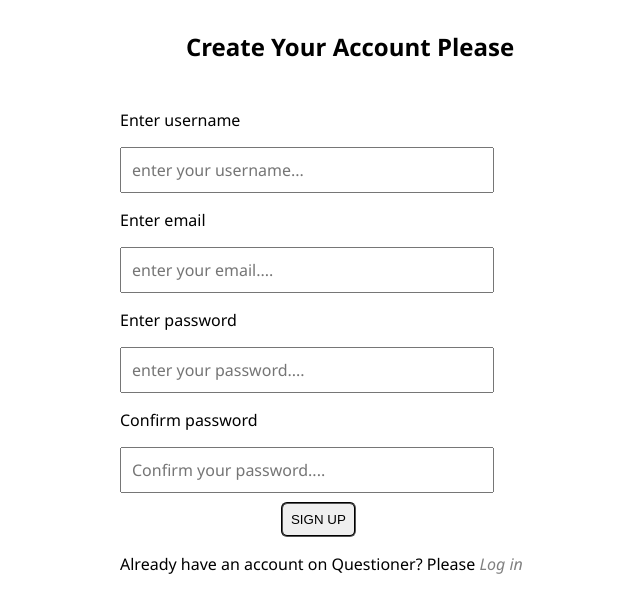
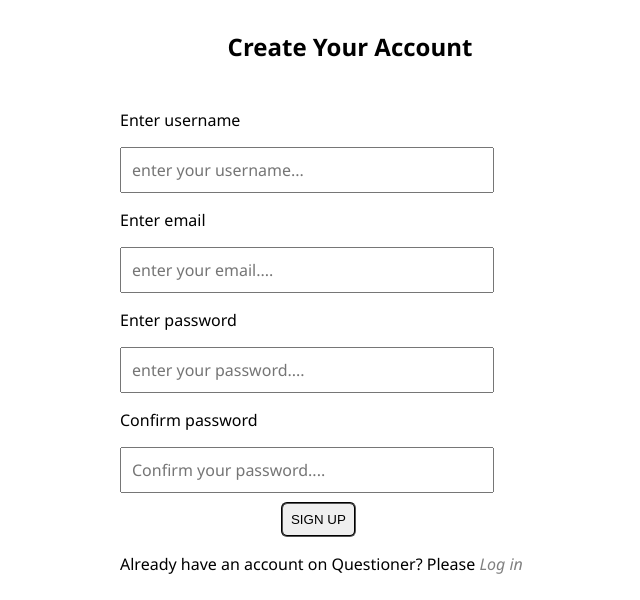
Before and after one commit to JosephNjuguna/QuestionerV1, a Python web app: template UI/templates/signup.html in a window 1280 px wide. Shown: the part 54-654 px from the top of the page, without its empty margins (290-930 px from the left). Run offline with Jinja, Linux system fonts and the light colour scheme; the template is opened without the code that fills it, so the values that code supplies are empty.

Commit message:
[finishes #163014192] minor signup page ui fixes

```diff
--- a/UI/templates/signup.html
+++ b/UI/templates/signup.html
@@ -14,7 +14,7 @@
             <p class="nav-right" ><a href="./login.html">Log in</a></p>
         </nav>
         <div class="details-input">
-            <h2>Create Your Account Please</h2>
+            <h2>Create Your Account</h2>
             <form class="auth-input" action="signup.html" method="POST">
                 <p class="hint">Enter username</p>
                 <input class="input" type="text" placeholder="enter your username...">
```
